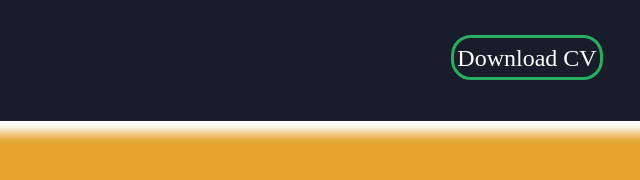
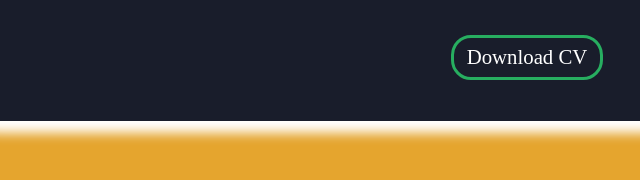
Before and after one commit to Swarnendu14/Task-2_About_Page, a plain HTML site: page index.html in a window 1280 px wide. Shown: the part 716-896 px from the top of the page, 113-753 px from the left. Drawn offline with Linux system fonts and the light colour scheme.

Commit message:
Update style.css

```diff
--- a/style.css
+++ b/style.css
@@ -104,7 +104,7 @@ justify-content: center;
 }
 .download{
     color:white;
-    font-size:3vh;
+    font-size:1.3rem;
     display: flex;
     justify-content: center;
     padding-top: 0.2cm;
```
